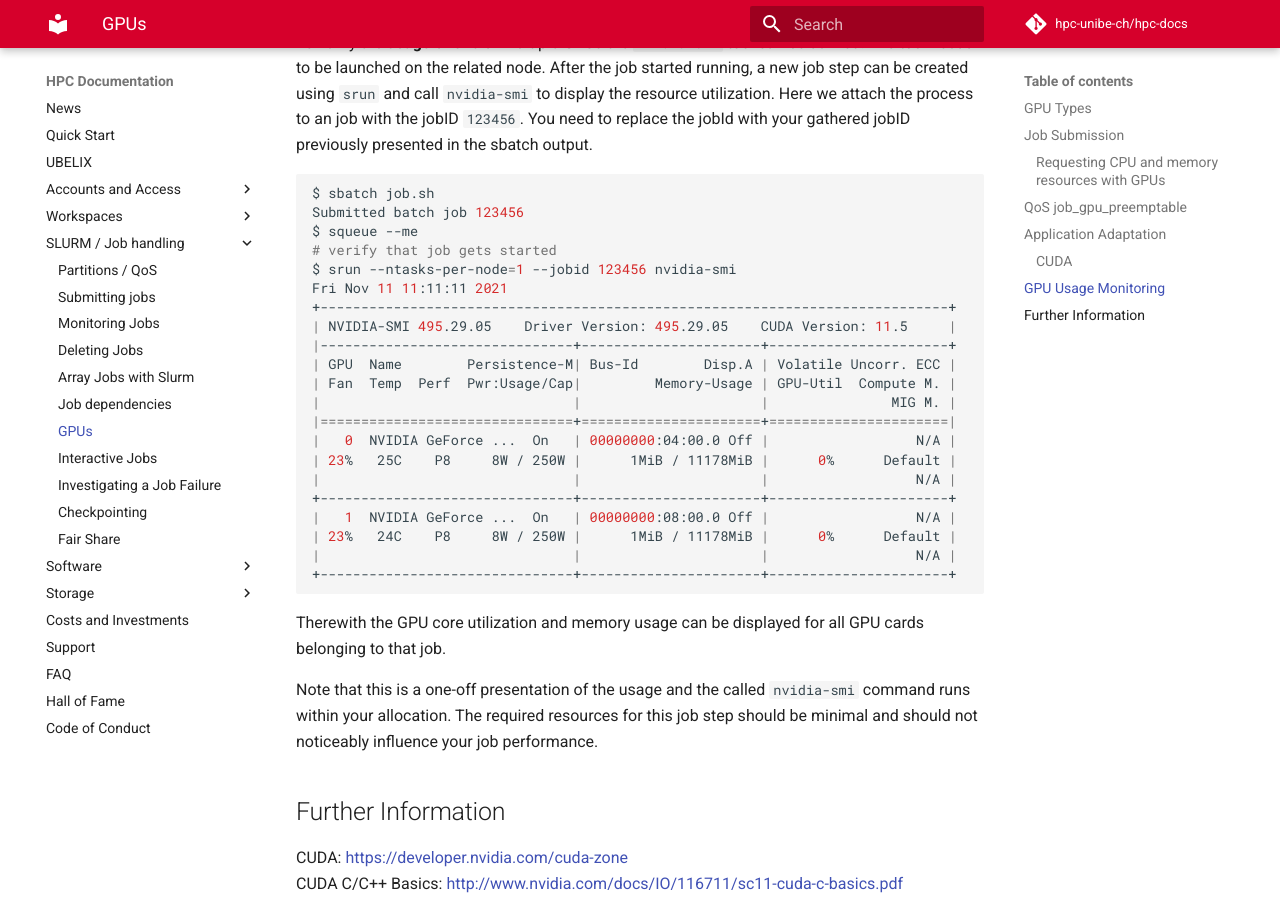
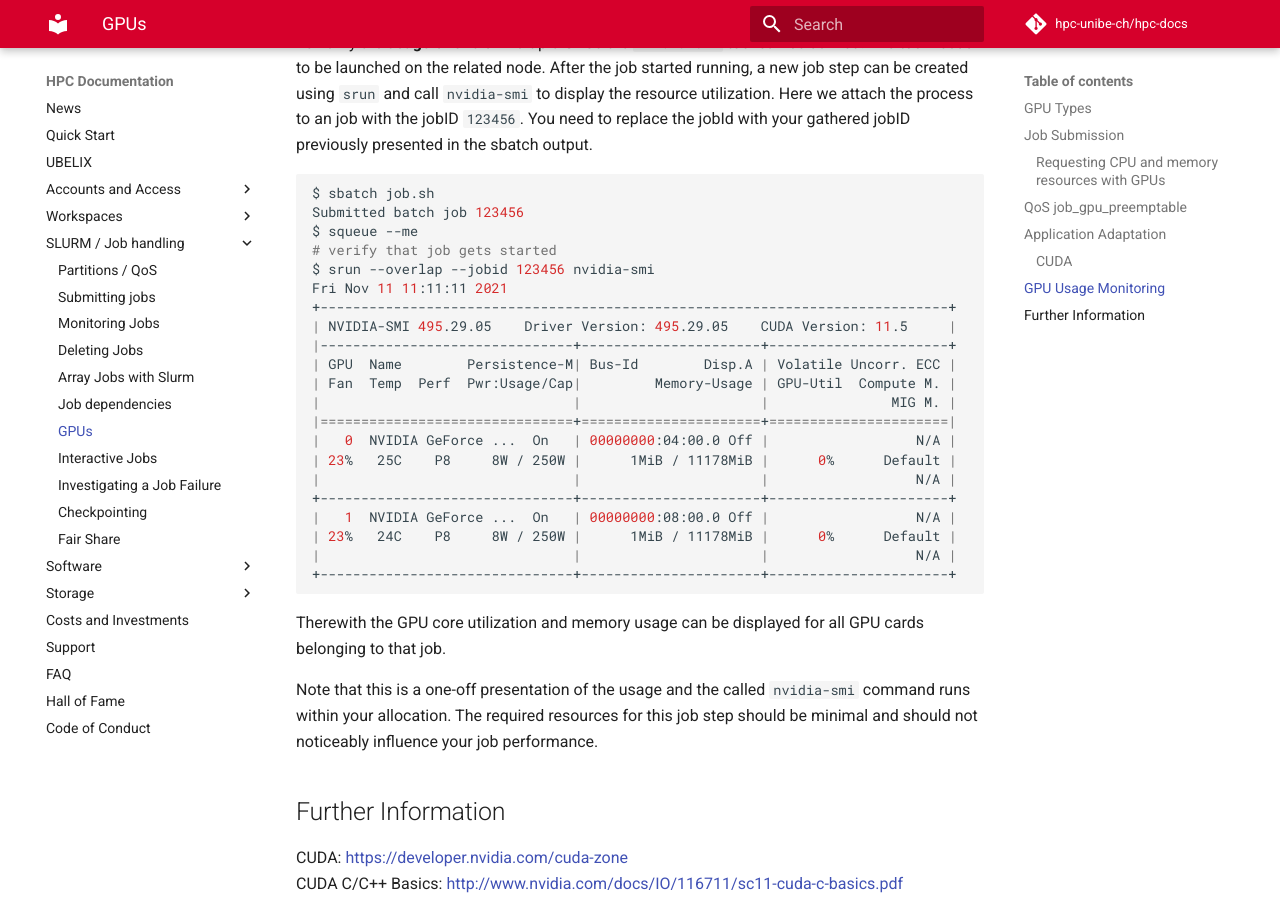
Before and after one commit to hpc-unibe-ch/hpc-unibe-ch.github.io, an MkDocs documentation site: the page built from docs/slurm/gpus.md, in a window 1280 px wide and 900 px high, scrolled down 3008 px. Built offline with MkDocs 1.6.1 and Material for MkDocs 9.7.7, drawn with Linux system fonts in a browser that asks for light colours; comment, search, counter and statistics services are not loaded.

Commit message:
Clarify GPU usage monitoring command

```diff
--- a/docs/slurm/gpus.md
+++ b/docs/slurm/gpus.md
@@ -126,7 +126,7 @@ $ sbatch job.sh
 Submitted batch job 123456
 $ squeue --me
 # verify that job gets started
-$ srun --ntasks-per-node=1 --jobid 123456 nvidia-smi
+$ srun --overlap --jobid 123456 nvidia-smi
 Fri Nov 11 11:11:11 2021
 +-----------------------------------------------------------------------------+
 | NVIDIA-SMI 495.29.05    Driver Version: 495.29.05    CUDA Version: 11.5     |
```
